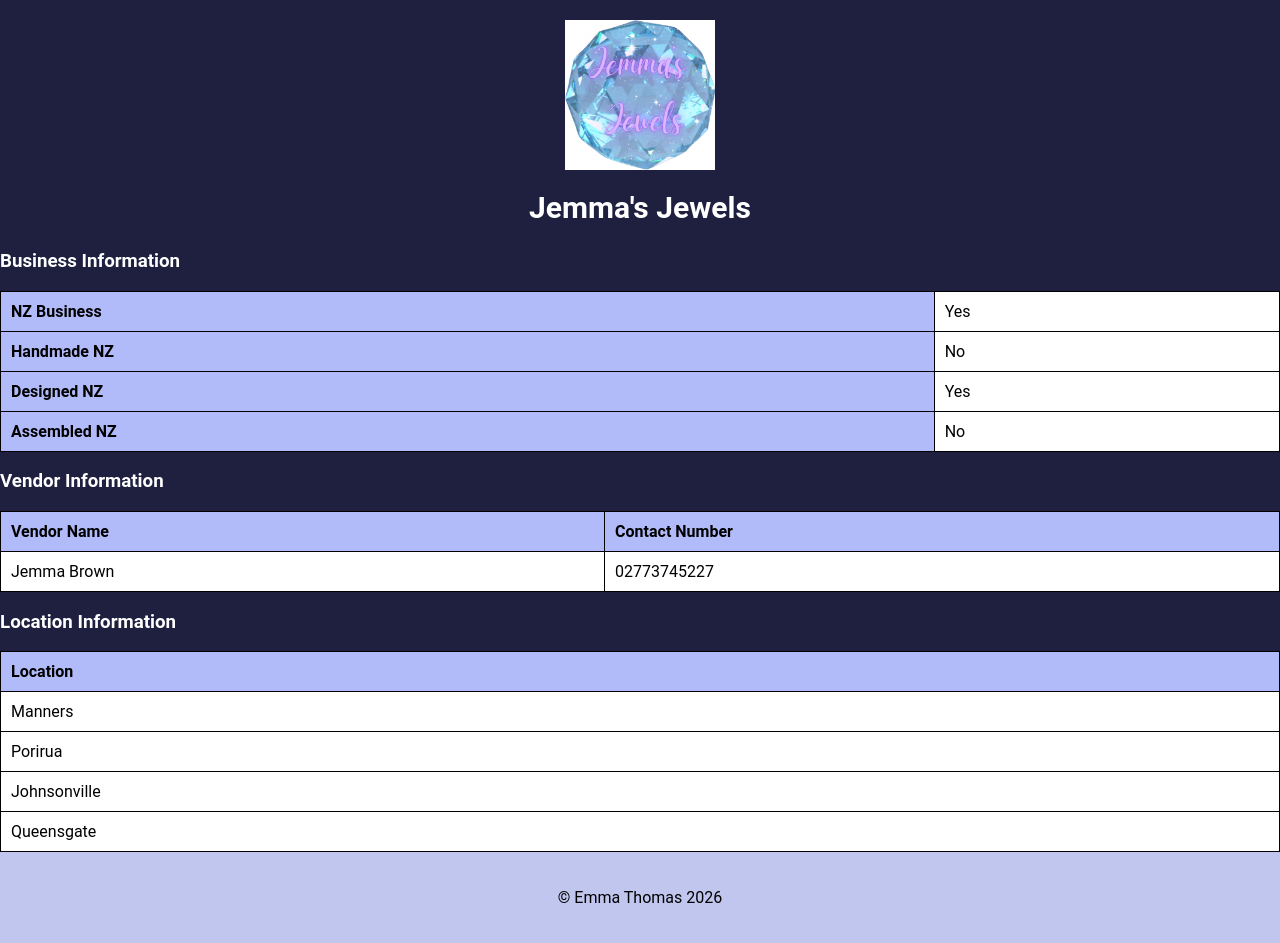
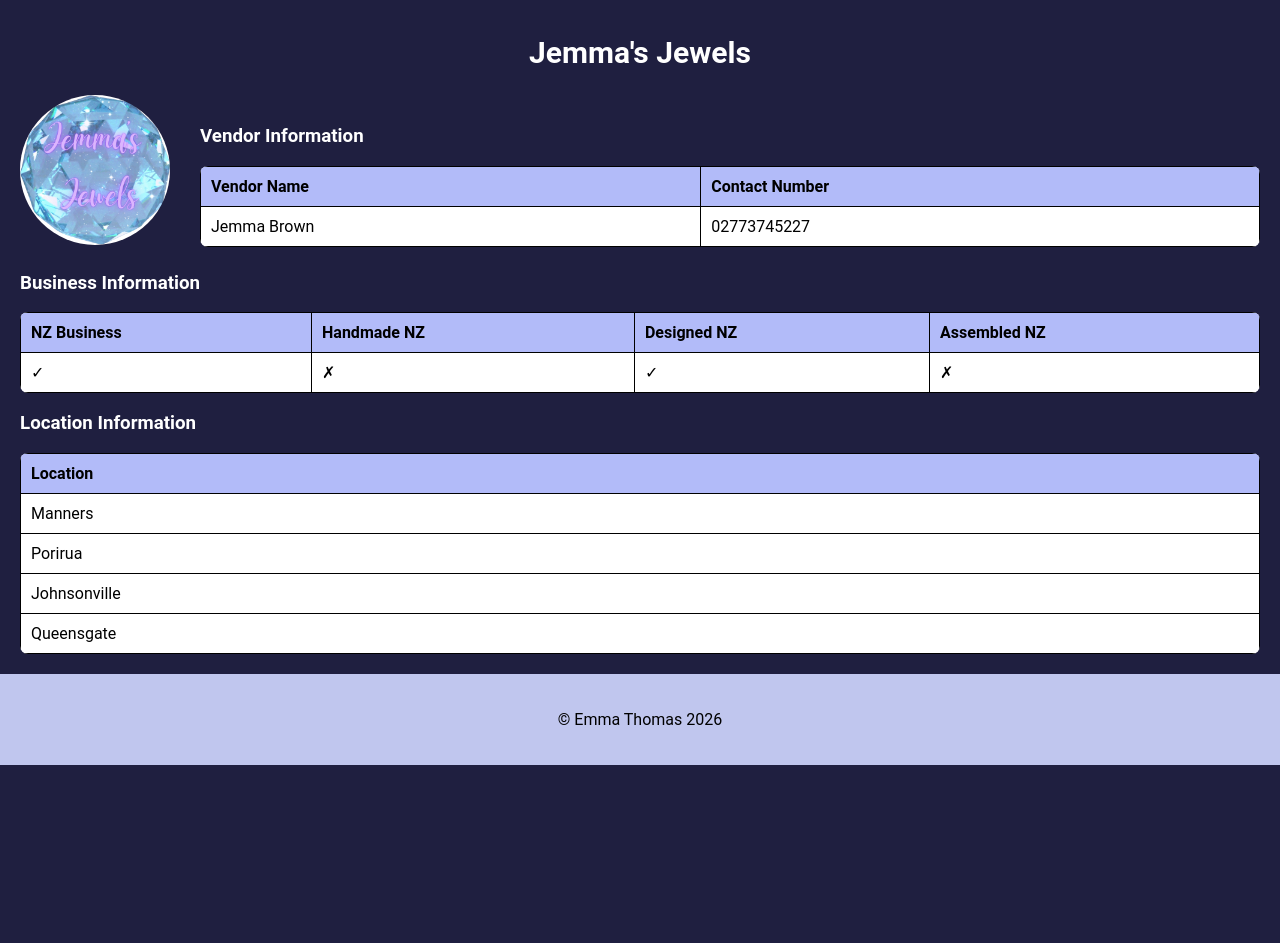
Before and after one commit to thomasem1369/12CSP_Flask, a Flask app: page /information_profile/1 in a window 1280 px wide. Shown: the part 101-1044 px from the top of the page. After the commit the page ends 866 px from the top, so only its background shows below. Run offline with Flask 3, Linux system fonts and the light colour scheme; data comes from the database, SQL or seed files in the repository.

Commit message:
Information Profile Styling

```diff
--- a/static/css/style.css
+++ b/static/css/style.css
@@ -63,6 +63,7 @@ main {
     font-size: 20px;
     font-family: "Roboto", sans-serif;
     gap: 30px;
+    flex-wrap: wrap; /* Allows items to look ok on smaller screen sizes */
 }
 
 .nav_class > ul >li {
@@ -286,9 +287,46 @@ a:hover {
     height: 100px;
     object-fit: contain;
     margin-bottom: 10px;
+    border-radius: 50px;
 }
 
 /* Information Profile Section Styles */
+.vendor-profile {
+    display: flex;
+    align-items: flex-start;
+    gap: 30px;
+    width: 100%;
+    margin-bottom: 25px;
+}
+
+.vendor-profile .business-logo {
+    width: 150px;
+    height: 150px;
+    object-fit: contain;
+    margin: 0;
+}
+
+.vendor-info {
+    flex: 1;
+    padding-top: 30px;
+}
+
+.vendor-info h3 {
+    margin-top: 0;
+}
+
+.vendor-info table {
+    width: 100%;
+}
+
+.profile-page {
+    padding: 20px;
+}
+
+.profile-page img {
+    border-radius: 100px;
+}
+
 .profile-page > h2 {
     text-align: center;
     font-size: 30px;
@@ -310,6 +348,8 @@ a:hover {
     border-collapse: collapse;
     background-color: #ffffff;
     color: #000000;
+    border-radius: 8px;
+    overflow: hidden;
 }
 
 .profile-page th,
--- a/templates/information_profile.html
+++ b/templates/information_profile.html
@@ -51,62 +51,60 @@
 
     <main class="profile-page">
 
+        <h2>{{ business["business_name"]}}</h2>
+
+        <div class="vendor-profile">
+
         <img class="business-logo"
         src="/static/css/images/{{ business['logo'] }}"
         alt="{{ business['business_name'] }} logo">
 
-        <h2>{{ business["business_name"]}}</h2>
+                <!-- Vendor Information -->
+                <div class="vendor-info">
+
+                <h3>Vendor Information</h3>
+
+                <table>
+                    <tr>
+                        <th>Vendor Name</th>
+                        <th>Contact Number</th>
+                    </tr>
+                    {% for vendor in vendors %}
+                    <tr>
+                        <td>{{ vendor["vendor_name"] }}</td>
+                        <td>{{ vendor["contact_number"] }}</td>
+                    </tr>
+                    {% endfor %}
+                </table>
+            </div>
+        </div>
 
         <!-- Business Information-->
 
         <h3>Business Information</h3>
-
         <table>
             <tr>
                 <th>NZ Business</th>
+                <th>Handmade NZ</th>
+                <th>Designed NZ</th>
+                <th>Assembled NZ</th>
+            </tr>
+            <tr>
                 <td>
-                    {{ "Yes" if business["nz_business"] == "1" else "No" }}
+                    {{ "✓" if business["nz_business"] == "1" else "✗" }}
                 </td>
-            </tr>
-
-            <tr>
-                <th>Handmade NZ</th>
                 <td>
-                    {{ "Yes" if business["handmade_nz"] == "1" else "No" }}
+                    {{ "✓" if business["handmade_nz"] == "1" else "✗" }}
                 </td>
-            </tr>
-
-            <tr>
-                <th>Designed NZ</th>
                 <td>
-                    {{ "Yes" if business["designed_nz"] == "1" else "No" }}
+                    {{ "✓" if business["designed_nz"] == "1" else "✗" }}
                 </td>
-            </tr>
-
-            <tr>
-                <th>Assembled NZ</th>
                 <td>
-                    {{ "Yes" if business["assembled_nz"] == "1" else "No" }}
+                    {{ "✓" if business["assembled_nz"] == "1" else "✗" }}
                 </td>
             </tr>
         </table>
 
-        <!-- Vendor Information -->
-
-        <h3>Vendor Information</h3>
-
-        <table>
-                <tr>
-                    <th>Vendor Name</th>
-                    <th>Contact Number</th>
-                </tr>
-                {% for vendor in vendors %}
-                <tr>
-                    <td>{{ vendor["vendor_name"] }}</td>
-                    <td>{{ vendor["contact_number"] }}</td>
-                </tr>
-                {% endfor %}
-        </table>
 
         <!-- Location Information -->
 
```
